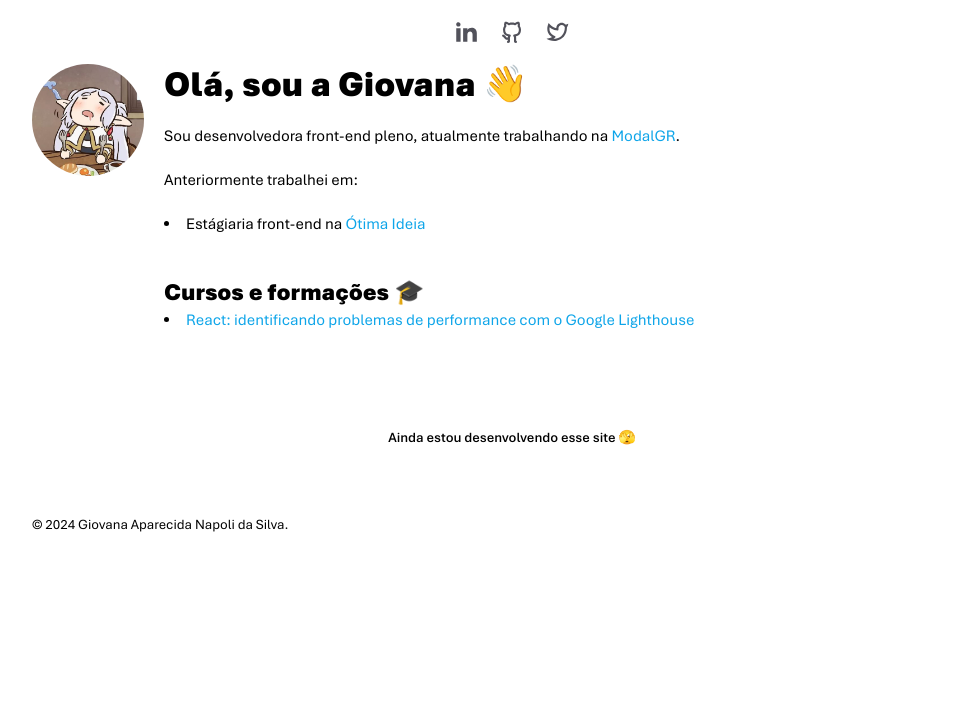
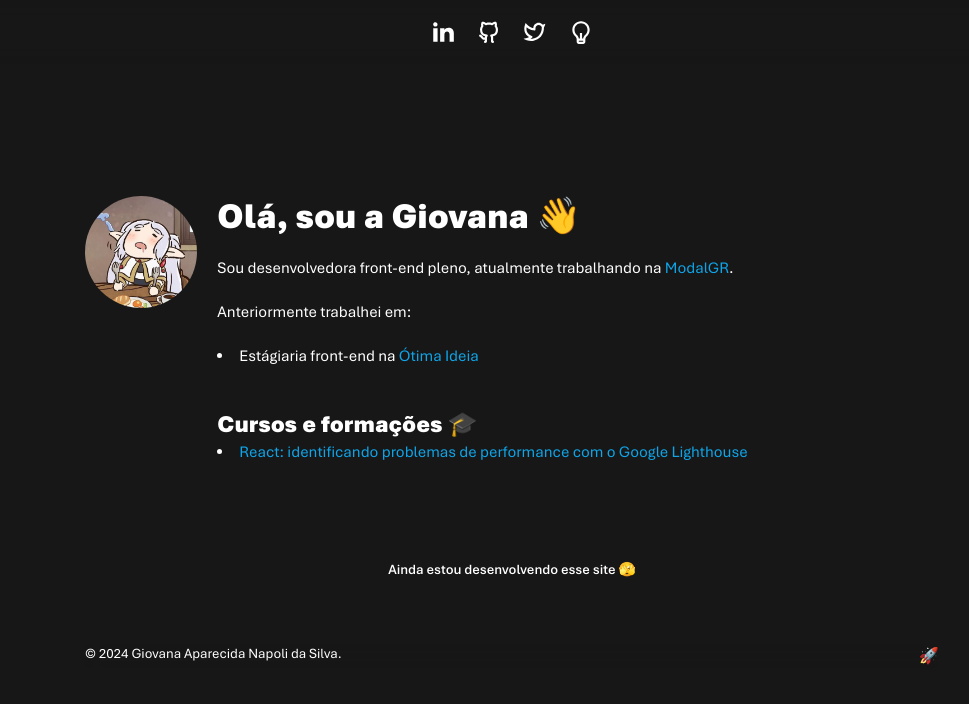
Before and after one commit to GiovanaNapoli/portfolio, a React (Vite) app: page / in a window 1280 px wide. Shown: the top 704 px of the page, without its empty margins (128-1097 px from the left). Built offline with nearby package versions, Linux system fonts and the light colour scheme.

Commit message:
feat: add dark mode

```diff
--- a/src/App.tsx
+++ b/src/App.tsx
@@ -1,13 +1,17 @@
+import { useState } from "react";
 import CommonLink from "./components/CommonLink";
 import SocialBar from "./components/SocialBar";
 import { courses } from "./constants";
 import "./index.css";
 
 function App() {
+  const [darkMode, setDarkMode] = useState(true);
+
   return (
-    <div className="flex h-full w-full justify-center">
-      <div className="flex flex-col justify-center w-9/12 md:w-97/12">
-        <SocialBar />
+    <div className={`${darkMode ? "dark" : ""} h-screen w-full`}>
+      <div className="flex h-full w-full justify-center bg-neutral-100 dark:bg-neutral-900 transition-colors duration-500 ease-in-out'">
+        <div className="flex flex-col justify-center w-8/12 md:w-97/12">
+          <SocialBar switchMode={() => setDarkMode((prev) => !prev)} />
           <main className="mt-16">
             <section
               id="about"
@@ -21,16 +25,16 @@ function App() {
                 />
               </div>
               <div className="flex flex-col gap-5">
-              <h1 className="text-4xl font-aptos-black">
+                <h1 className="text-4xl font-aptos-black dark:text-white">
                   Olá, sou a Giovana 👋
                 </h1>
-              <p>
+                <p className="dark:text-white">
                   Sou desenvolvedora front-end pleno, atualmente trabalhando na{" "}
                   <CommonLink link="https://modalgr.io/" text="ModalGR" />.
                 </p>
-              <p>Anteriormente trabalhei em:</p>
+                <p className="dark:text-white">Anteriormente trabalhei em:</p>
                 <ul className="list-disc list-inside">
-                <li>
+                  <li className="dark:text-white">
                     Estágiaria front-end na{" "}
                     <CommonLink
                       link="https://www.otimaideia.com.br/"
@@ -46,12 +50,12 @@ function App() {
             >
               <div className="size-0 md:size-28" />
               <div>
-              <h2 className="text-2xl font-aptos-black">
+                <h2 className="text-2xl font-aptos-black dark:text-white">
                   Cursos e formações 🎓
                 </h2>
                 <ul className="list-disc list-inside">
                   {courses.map(({ name, link }) => (
-                  <li key={name}>
+                    <li key={name} className="dark:text-white">
                       {link ? (
                         <CommonLink link={link} text={name} />
                       ) : (
@@ -64,15 +68,17 @@ function App() {
             </section>
           </main>
           <div className="flex justify-center mt-10">
-          <span className="text-sm font-aptos-semibold">
+            <span className="text-sm font-aptos-semibold dark:text-white">
               Ainda estou desenvolvendo esse site 🫣
             </span>
           </div>
-        <footer className="backdrop-blur sticky bottom-0 mt-16">
+          <footer className="flex justify-between backdrop-blur sticky bottom-0 mt-16 dark:text-white">
             <span className="text-sm">
               © 2024 Giovana Aparecida Napoli da Silva.
             </span>
+            <span>🚀</span>
           </footer>
+        </div>
       </div>
     </div>
   );
--- a/src/components/SocialBar/index.tsx
+++ b/src/components/SocialBar/index.tsx
@@ -1,9 +1,14 @@
 import { social } from "../../constants";
 import IconWrapper from "../IconWrapper";
+import { RiLightbulbLine } from "react-icons/ri";
 
-const SocialBar = () => {
+interface SocialBarProps {
+  switchMode(): void;
+}
+
+const SocialBar = ({ switchMode }: SocialBarProps) => {
   return (
-    <IconWrapper className="fill-zinc-600 hover:fill-zinc-800 transition-colors">
+    <IconWrapper className="fill-zinc-500 hover:fill-zinc-700 dark:fill-white dark:hover:fill-gray-400 transition-colors">
       <header className="fixed top-0 backdrop-blur inset-x-0">
         <nav className="flex flex-row justify-center items-center h-16">
           <div className="flex flex-row justify-center items-center gap-5">
@@ -18,6 +23,9 @@ const SocialBar = () => {
                 {icon}
               </a>
             ))}
+            <button onClick={switchMode}>
+              <RiLightbulbLine size={26} />
+            </button>
           </div>
         </nav>
       </header>
--- a/tailwind.config.js
+++ b/tailwind.config.js
@@ -1,5 +1,6 @@
 /** @type {import('tailwindcss').Config} */
 export default {
+  darkMode: "class",
   content: ["./index.html", "./src/**/*.{js,ts,jsx,tsx}"],
   theme: {
     extend: {
```
Lines whose indentation alone changed are shown as unchanged.
